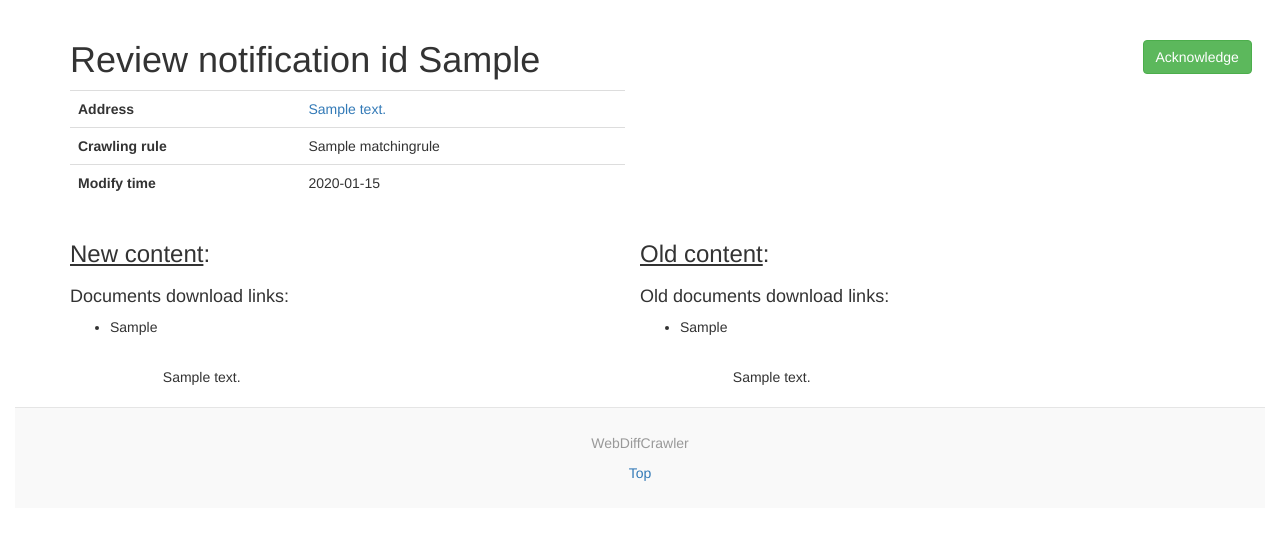
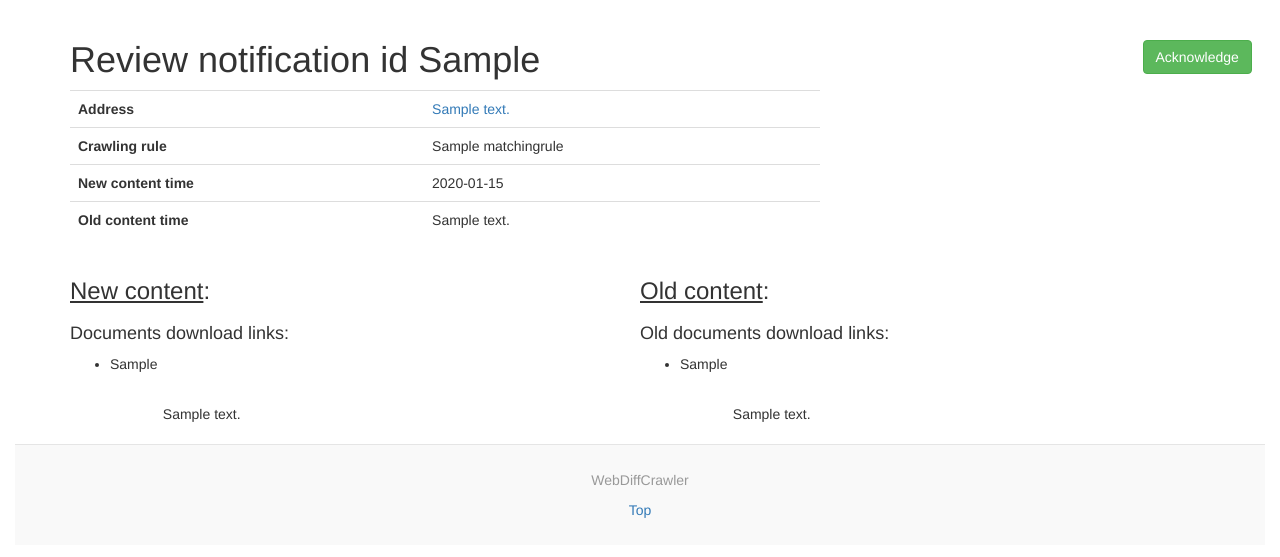
Before and after one commit to alexandrucosminmihai/web-diff-crawler, a Flask app: template webapp_webDiffCrawler/app/templates/review_notification.html in a window 1280 px wide. Shown: the part 52-609 px from the top of the page. Run offline with Flask 3, Linux system fonts and the light colour scheme; the template is opened without the code that fills it: most values are stand-ins (such as "Sample title", 1, 10 or a date in 2020); some libraries are stand-ins or nearby versions.

Commit message:
Store and display for each notification the timestamp of the old content's notification

```diff
--- a/webDiffCrawler/webDiffCrawler/mappedClasses.py
+++ b/webDiffCrawler/webDiffCrawler/mappedClasses.py
@@ -77,6 +77,7 @@ class Notifications(Base):
     modifytime = Column(TIMESTAMP(True))
     currcontent = Column(String)
     currdocslinks = Column(String)
+    oldcontenttime = Column(TIMESTAMP(True))
     oldcontent = Column(String)
     olddocslinks = Column(String)
     changes = Column(String, nullable=False)
--- a/webapp_webDiffCrawler/app/main/views.py
+++ b/webapp_webDiffCrawler/app/main/views.py
@@ -91,6 +91,7 @@ def reviewNotification(id_notifications):
         currNotif['matchingrule'] = "Not available"
     currNotif['modifytime'] = notificationRow.modifytime
     currNotif['modifytimestr'] = notificationRow.modifytime.strftime("%A, %d-%m-%Y, %H:%M")
+    currNotif['oldcontenttimestr'] = notificationRow.oldcontenttime.strftime("%A, %d-%m-%Y, %H:%M")
     currNotif['currcontent'] = notificationRow.currcontent
     currNotif['oldcontent'] = notificationRow.oldcontent
     # Keep the changes in the json format, as given by the database
--- a/webapp_webDiffCrawler/app/models.py
+++ b/webapp_webDiffCrawler/app/models.py
@@ -86,6 +86,7 @@ class Notifications(Base):
     modifytime = Column(TIMESTAMP(True))
     currcontent = Column(String)
     currdocslinks = Column(String)
+    oldcontenttime = Column(TIMESTAMP(True))
     oldcontent = Column(String)
     olddocslinks = Column(String)
     changes = Column(String, nullable=False)
--- a/webapp_webDiffCrawler/app/templates/auth/admin.html
+++ b/webapp_webDiffCrawler/app/templates/auth/admin.html
@@ -11,7 +11,7 @@
     <div class="col-lg-12">
         <div class="col-lg-8">
             <h1>
-                <i class="fas fa-info-circle"></i> The scraper is
+                <span style="color:orange"><i class="fas fa-info-circle"></i></span> The scraper is
                 {% if configuration['differentstatus'] == 'on' %}
                     <span style="color:red">not running</span>
                 {% else %}
--- a/webapp_webDiffCrawler/app/templates/review_notification.html
+++ b/webapp_webDiffCrawler/app/templates/review_notification.html
@@ -22,7 +22,7 @@
 </div>
 
 <div class="row">
-    <div class="col-lg-6">
+    <div class="col-lg-8">
         <table class="table">
           <tbody>
             <tr>
@@ -34,8 +34,12 @@
                 <td>{{ notification['matchingrule'] }}</td>
             </tr>
             <tr>
-                <th scope="row">Modify time</th>
+                <th scope="row">New content time</th>
                 <td>{{ notification['modifytimestr'] }}</td>
+            </tr>
+            <tr>
+                <th scope="row">Old content time</th>
+                <td>{{ notification['oldcontenttimestr'] }}</td>
             </tr>
           </tbody>
         </table>
```
Also changed, not shown: webDiffCrawler/webDiffCrawler/spiders/webDiffCrawler.py (+5 -6 lines), webDiffCrawler/dbs/webDiffCrawler.db.
